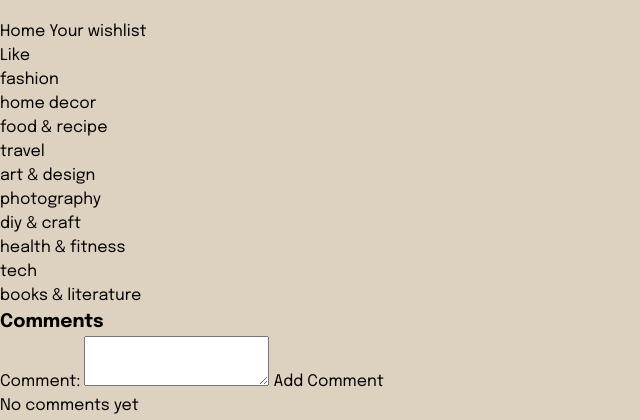
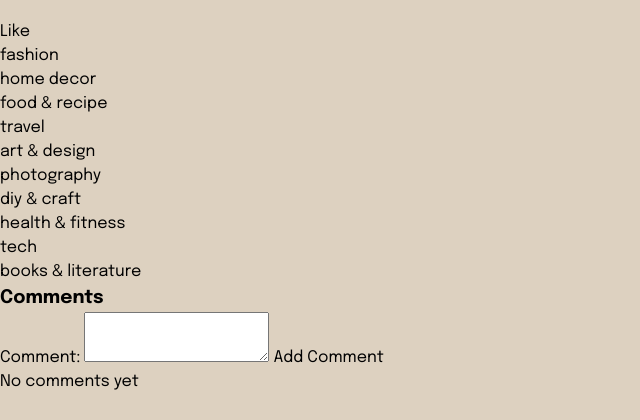
Before and after one commit to 582-41W-VA/WishCraft, a Django app: template app/templates/app/card-detail.html in a window 1280 px wide. Shown: the part 52-472 px from the top of the page, without its empty margins (0-640 px from the left). Run offline with Django 5.2, Linux system fonts and the light colour scheme; the template is opened without the code that fills it: values that come from a table or form of the project are taken from there, others are empty; data comes from the database, SQL or seed files in the repository; some web fonts are replaced.

Commit message:
Commented out unused code in card-detail.html and home.html

```diff
--- a/app/templates/app/card-detail.html
+++ b/app/templates/app/card-detail.html
@@ -1,8 +1,8 @@
 {% extends "app/base.html" %}
 {% load static %}
 {% block content %}
-<a href="{% url 'home' %}">Home</a>
-<a href="{% url 'user_list' %}">Your wishlist</a>
+<!-- <a href="{% url 'home' %}">Home</a> -->
+<!-- <a href="{% url 'user_list' %}">Your wishlist</a> -->
 
 <section>
     <h2>{{ card.title }}</h2>
--- a/app/templates/app/home.html
+++ b/app/templates/app/home.html
@@ -21,7 +21,6 @@
         <option value="oldest" {% if sort_by == 'oldest' %}selected{% endif %}>Oldest</option>
         <option value="likes" {% if sort_by == 'likes' %}selected{% endif %}>Popularity</option>
         <option value="alphabetical" {% if sort_by == 'alphabetical' %}selected{% endif %}>Alphabetical</option>
-
     </select>
 </form>
 
--- a/app/templates/app/index.html
+++ b/app/templates/app/index.html
@@ -37,8 +37,8 @@
             <a href="{% url 'logout' %}">Log out</a>
             {% else %}
             <!-- <p>You are not logged in</p> -->
-            <button><a id="register" href="{% url 'register' %}">Sign up</a></button>
-            <button><a id="login" href="{% url 'login' %}">Log in</a></button>
+            <!-- <button><a id="register" href="{% url 'register' %}">Sign up</a></button> -->
+            <!-- <button><a id="login" href="{% url 'login' %}">Log in</a></button> -->
             {% endif %}
         </div>
     </section>
```
